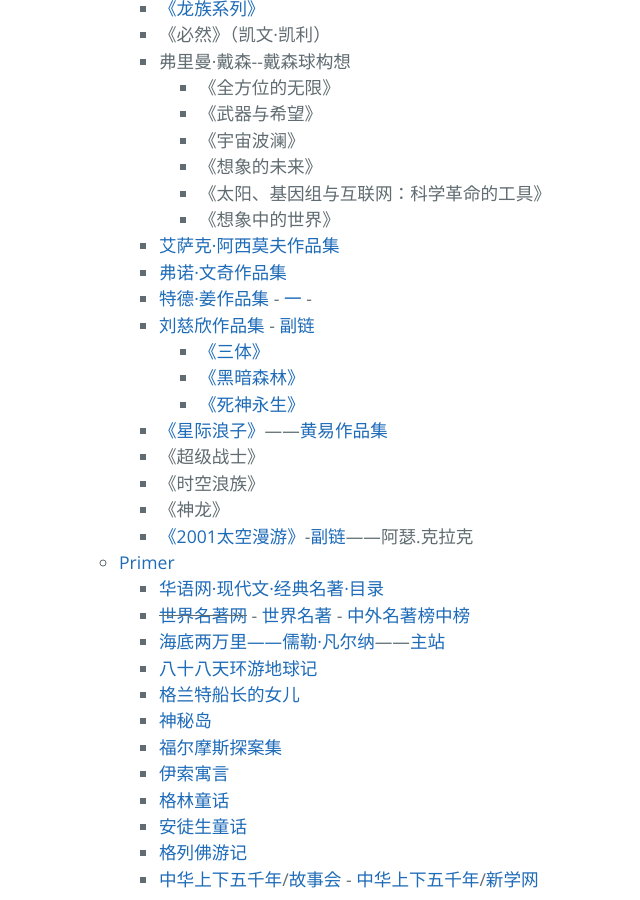
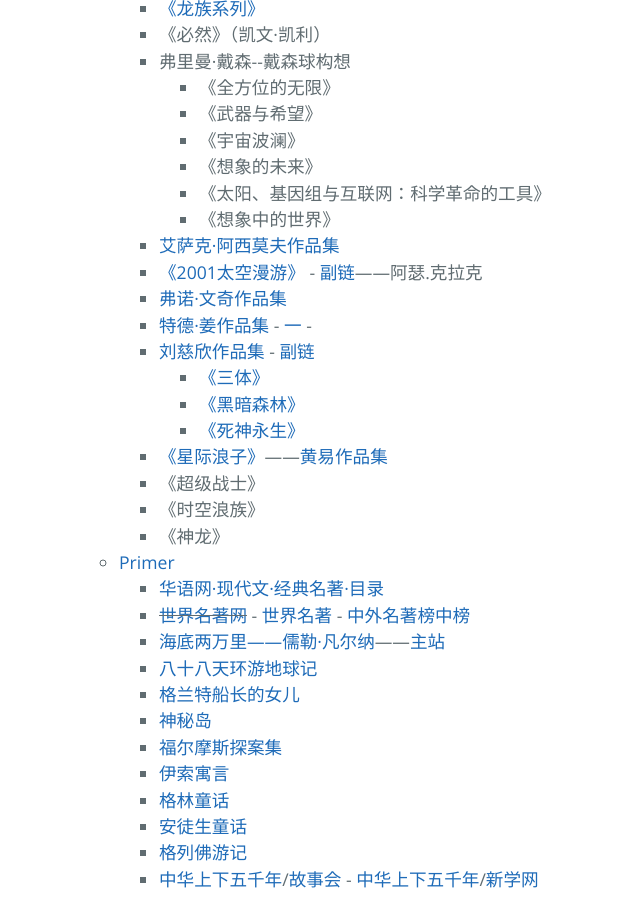
Before and after one commit to AmbroseRen/test, a Jekyll site: the page built from Library/BookListsOne.md, in a window 1280 px wide and 900 px high, scrolled down 4546 px. Shown: the whole window, without its empty margins (185-825 px from the left). Built offline with Jekyll 4.4.1, drawn with Linux system fonts in a browser that asks for light colours; our own code applies the rules of GitHub Pages for plain Markdown files; the repository's description, which GitHub fills in, is left out; part of the change alters nothing that is shown.

```diff
--- a/Library/BookListsOne.md
+++ b/Library/BookListsOne.md
@@ -252,7 +252,8 @@
                         </ul>
                     </li>
                     <li><a href="https://www.kanunu8.com/files/writer/448.html">艾萨克·阿西莫夫作品集</a></li>
-                    <li><a href="https://www.kanunu8.com/files/writer/6451.html">弗诺·文奇作品集</a></li>
+                    <li><a href="https://www.kanunu8.com/files/writer/448.html">《2001太空漫游》</a> - <a href="https://www.cbxs.net/kehuan/3729/">副链</a>——阿瑟.克拉克</li>
+		    <li><a href="https://www.kanunu8.com/files/writer/6451.html">弗诺·文奇作品集</a></li>
                     <li><a href="https://www.kanunu8.com/files/writer/6445.html">特德·姜作品集</a> - <a href="https://www.yooread.net/writer/1904/">一</a> - <a href=""></a></li>
 		    <li><a href="http://liucixin.zuopinj.com/">刘慈欣作品集</a> - <a href="https://www.51shucheng.net/zuojia/liucixin">副链</a>
                         <ul>
@@ -265,7 +266,6 @@
                     <li>《超级战士》</li>
                     <li>《时空浪族》</li>
                     <li>《神龙》</li>
-                    <li><a href="https://www.kanunu8.com/files/writer/448.html">《2001太空漫游》</a>-<a href="https://www.cbxs.net/kehuan/3729/">副链</a>——阿瑟.克拉克</li>
                 </ul>
             </li>
             <li id="primer"><a href="#top">Primer</a>
```
